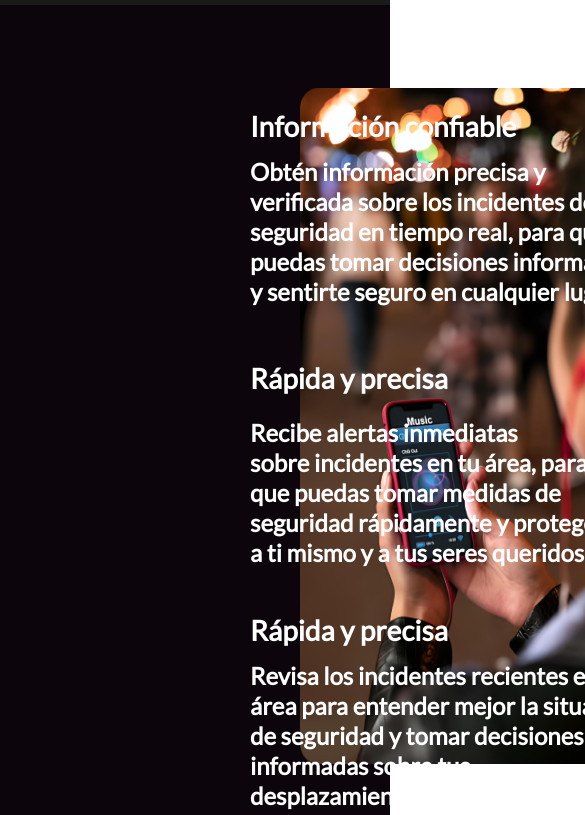
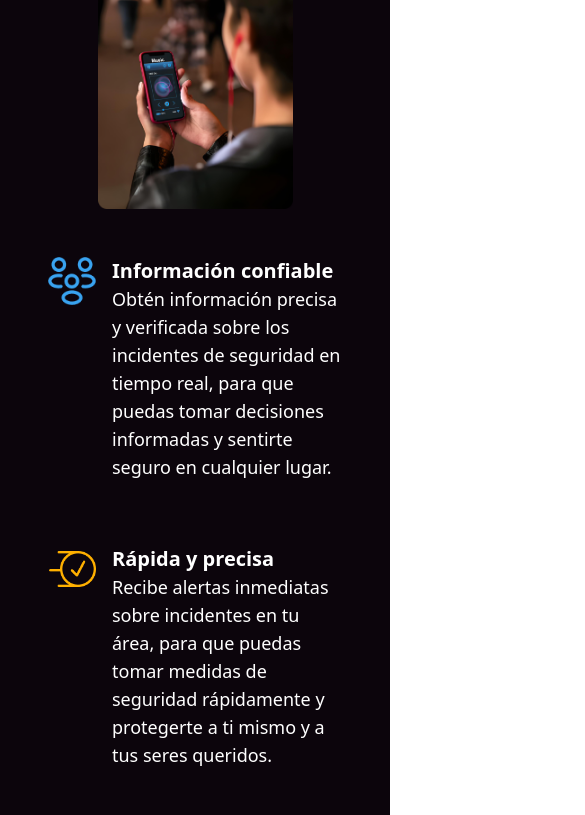
Before and after one commit to IHC-202301-SafeLife/SegurMap-LandingPage, a website: page src/index.html in a window 390 px wide. Shown: the part 132-947 px from the top of the page, 585 px wide, since content can reach past the window. Drawn offline with Linux system fonts and the light colour scheme.

Commit message:
fix: responsive on features section

```diff
--- a/src/index.html
+++ b/src/index.html
@@ -12,47 +12,59 @@
   </head>
   <body>
     <main>
-      <section id="features">
-        <div>
-          <div class="rectangle relative bg-[#1A1A1A] w-full p-4">
-            <h1 class="text-[#D06713] font-[lato] font-bold text-[48px] max-[697px]:text-[35px] text-center">Seguridad al alcance de tu mano</h1>
+      <section id="features" class="py-12 bg-[#0C050C]">
+        <div class="container mx-auto flex flex-col md:flex-row items-center">
+          <div class="md:w-1/2 mb-8 w-1/2 md:mb-0">
+            <img
+              src="./assets/zyro-image (17) 1.png"
+              alt="feature-img"
+              class="w-full md:w-1/2 h-auto object-contain mx-auto"
+            />
           </div>
 
-          <div>
-            <div class="banner bg-[#0C050C] h-[961px] flex flex-col items-center pb-6">
-              <div>
-                <img class="absolute left-[300px] top-[220px] h-[700px] flex flex-col pb-6" src="assets/zyro-image (17) 1.png" alt="img">
-              </div>
-              <div class="featureList">
-                <div>
-                  <img class="absolute left-[900px] top-[220px] flex flex-col pb-6" src="assets/people.png" alt="people">
-                  <div class="txt1">
-                    <h1 class="relative text-white text-[28px] font-[lato] font-extrabold left-[250px] top-[100px]">Información confiable</h1>
-                    <p class="relative text-white text-[24px] font-[lato] font-semibold left-[250px] top-[110px] leading-tight">Obtén información precisa y<br>verificada sobre los incidentes de<br>seguridad en tiempo real, para que<br>puedas tomar decisiones informadas<br>y sentirte seguro en cualquier lugar.</p>
-                  </div>
-                </div>
-                <div>
-                  <img class="absolute left-[879px] top-[455px]" src="assets/fast.png" alt="fast">
-                  <div class="txt2">
-                    <h1 class="relative text-white text-[28px] font-[lato] font-extrabold left-[250px] top-[160px]">Rápida y precisa</h1>
-                    <p class="relative text-white text-[24px] font-[lato] font-semibold left-[250px] top-[179px] leading-tight">Recibe alertas inmediatas<br>sobre incidentes en tu área, para<br>que puedas tomar medidas de<br>seguridad rápidamente y protegerte<br>a ti mismo y a tus seres queridos.</p>
-                  </div>
-                </div>
-                <div class="img3">
-                  <img class="absolute left-[879px] top-[710px]" src="assets/camera.png" alt="camera">
-                  <div class="txt3">
-                    <h1 class="relative text-white text-[28px] font-[lato] font-extrabold left-[250px] top-[220px]">Rápida y precisa</h1>
-                    <p class="relative text-white text-[24px] font-[lato] font-semibold left-[250px] top-[230px] leading-tight">Revisa los incidentes recientes en tu<br>área para entender mejor la situación<br>de seguridad y tomar decisiones<br>informadas sobre tus desplazamientos<br>y actividades diarias.</p>
-                  </div>
-                </div>
-              </div>
-              <div class="line">
-                <hr class="relative mx-auto top-[350px] w-[1100px]" color="black"/>
+          <div class="md:w-1/2 grid ml-8 gap-8">
+            <div class="flex items-start md:items-center m-4">
+              <img
+                src="./assets/people.png"
+                alt="people-img"
+                class="w-12 h-12"
+              />
+              <div class="ml-4">
+                <h3 class="text-white text-xl md:text-2xl font-bold">Información confiable</h3>
+                <p class="text-white text-lg mr-8 md:text-xl">
+                  Obtén información precisa y
+                  verificada sobre los incidentes de
+                  seguridad en tiempo real, para que
+                puedas tomar decisiones informadas
+                 y sentirte seguro en cualquier lugar.
+                </p>
               </div>
             </div>
-          </div>
+            <div class="flex items-start md:items-center m-4">
+              <img src="./assets/fast.png" alt="fast-img" class="w-12 h-12" />
+              <div class="ml-4">
+                <h3 class="text-white text-xl md:text-2xl font-bold">Rápida y precisa</h3>
+                <p class="text-white text-lg mr-8 md:text-xl">
+                  Recibe alertas inmediatas sobre incidentes en tu área, para que puedas tomar medidas de seguridad rápidamente y protegerte a ti mismo y a tus seres queridos.
+                </p>
+              </div>
+            </div>
+            <div class="flex items-start md:items-center m-4">
+              <img
+                src="./assets/camera.png"
+                alt="camera-img"
+                class="w-12 h-12"
+              />
+              <div class="ml-4">
+                <h3 class="text-white text-xl md:text-2xl font-bold">Revisa los incidentes</h3>
+                <p class="text-white text-lg mr-8 md:text-xl">
+                  Revisa los incidentes recientes en tu área para entender mejor la situación de seguridad y tomar decisiones informadas sobre tus desplazamientos y actividades diarias.
+                </p>
+              </div>
+            </div>
         </div>
       </section>
     </main>
+
   </body>
 </html>
```
Also changed, not shown: src/assets/Hero-Image.png (deleted), src/styles/tailwind.css.
